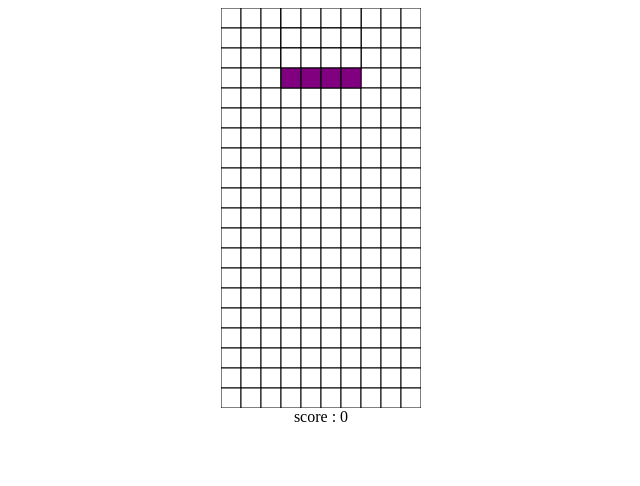
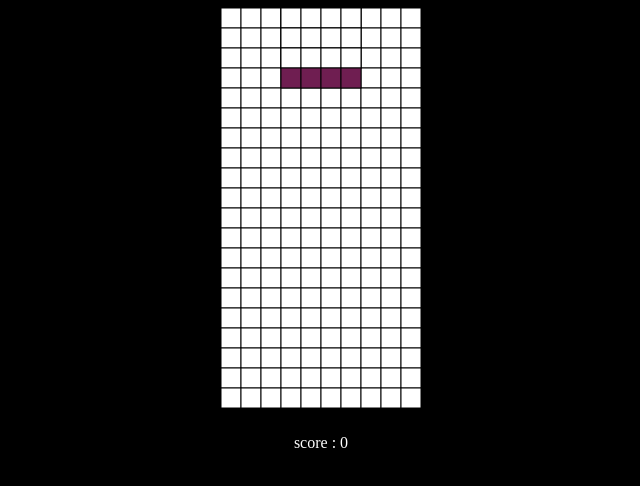
Before and after one commit to SolangeHarmoniePICARD/Tetris, a plain HTML site: page index.html in a window 1280 px wide. Shown: the whole page, without its empty margins (319-959 px from the left). Drawn offline with Linux system fonts and the light colour scheme.

Commit message:
Nouvelles couleurs...

```diff
--- a/style.css
+++ b/style.css
@@ -1,3 +1,7 @@
+body{
+  background-color: black;
+}
+
 canvas{
   display: block;
   margin:0 auto;
@@ -6,8 +10,10 @@ canvas{
 #scoreBox{
   font-size: 16px;
   text-align: center;
+  color: white;
+    margin-top: 1.6em;
 }
 
 #score{
-    display: inline-block;
+  display: inline-block;
 }
--- a/tetris.js
+++ b/tetris.js
@@ -41,13 +41,13 @@ drawBoard();//j'appelle ma fonction
 
 //les pièces et leurs couleurs
 const PIECES = [
-  [Z, "red"],
-  [S, "green"],
-  [L, "cyan"],
-  [I, "purple"],
-  [T, "pink"],
-  [O, "blue"],
-  [J, "orange"]
+  [Z, "#f1c40f"], //Sun Flower
+  [S, "#d35400"], // Pumpkin
+  [L, "#EA2027"], // Red pigment
+  [I, "#6F1E51"], // Magenta purple
+  [T, "#009432"], // Pixelated grass
+  [O, "#ED4C67"], // Bara red
+  [J, "#1B1464"] // Leagues under the sea
 ];
 
 //creation de la fonction random pour générer de nouvelles pièces
```
